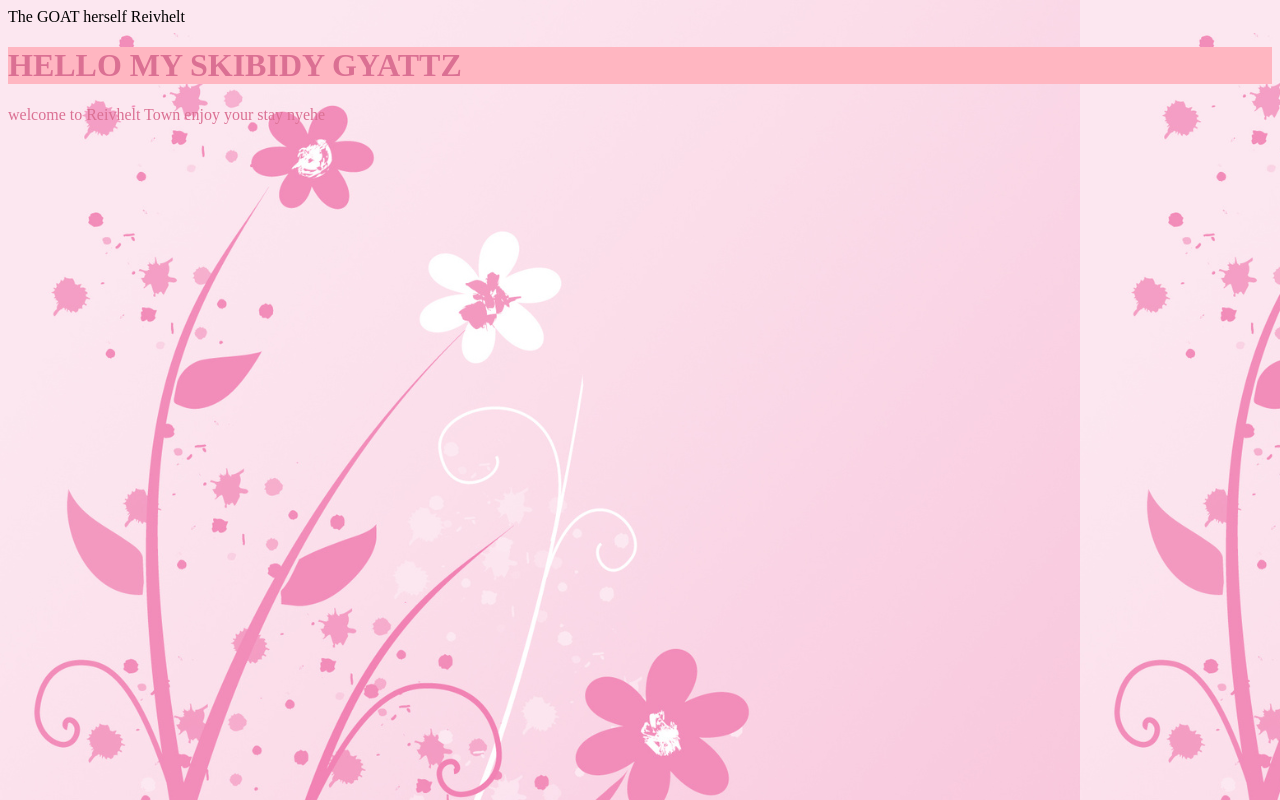
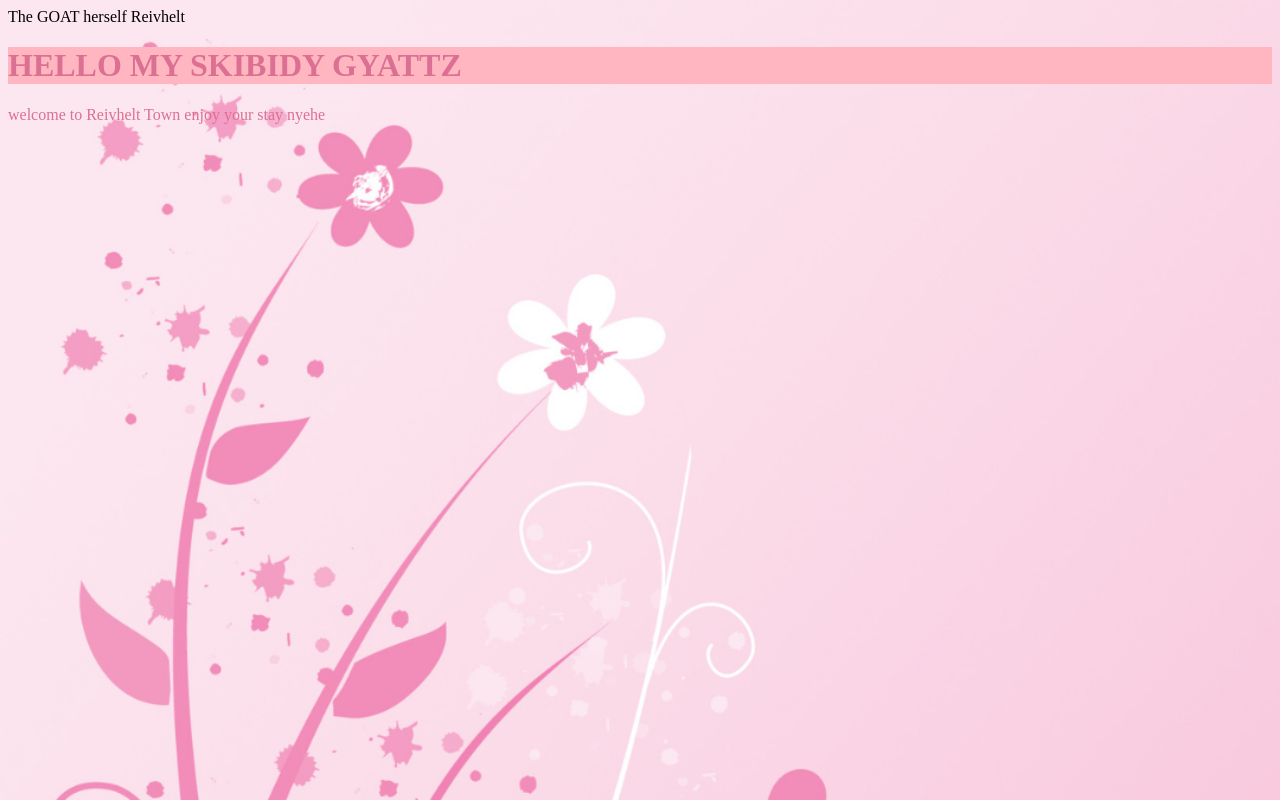
Before and after one commit to AllanaAngeo/Reivhelt.github.io, a plain HTML site: page index.html in a window 1280 px wide. Drawn offline with Linux system fonts and the light colour scheme.

Commit message:
Update style.css

```diff
--- a/style.css
+++ b/style.css
@@ -1,6 +1,6 @@
 body {
-  background-color: lightpink;
-  background-image: url("/assets/BGphoto.png");
+  background-image: url('assets/BGphoto.png');
+  background-size: 100%;
 }
 
 header {
```
